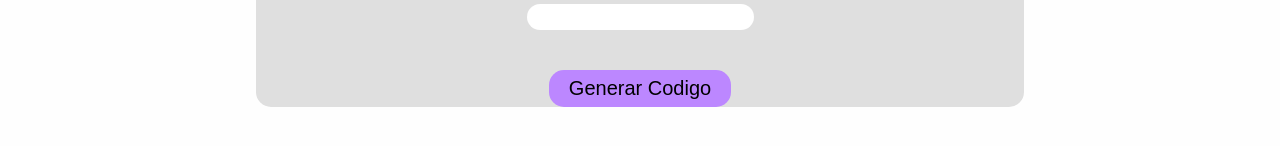
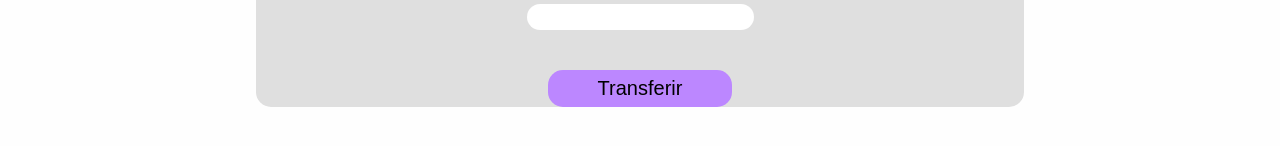
Before and after one commit to Yequi-2023/front_yequi.github.io, a React (Vite) app: page /transferencia in a window 1280 px wide. Shown: the part 378-524 px from the top of the page. Built offline with nearby package versions, Linux system fonts and the light colour scheme.

Commit message:
correccion de estilos a la pagina de transferencia

```diff
--- a/src/components/Transferencia.jsx
+++ b/src/components/Transferencia.jsx
@@ -42,7 +42,7 @@ const Transferencia = () => {
                         <input type="number" name='valor' required />
                     </div>
 
-                    <button type='submit'>Generar Codigo</button>
+                    <button type='submit'>Transferir</button>
                 </form>
             </div>
         </div>
--- a/src/styles/Transferencia.css
+++ b/src/styles/Transferencia.css
@@ -61,7 +61,7 @@
     font-size: 20px;
     background-color: #BC87FF;
     border: none;
-    padding: 7px 20px;
+    padding: 7px 50px;
     border-radius: 15px;
     cursor: pointer;
 }
```
